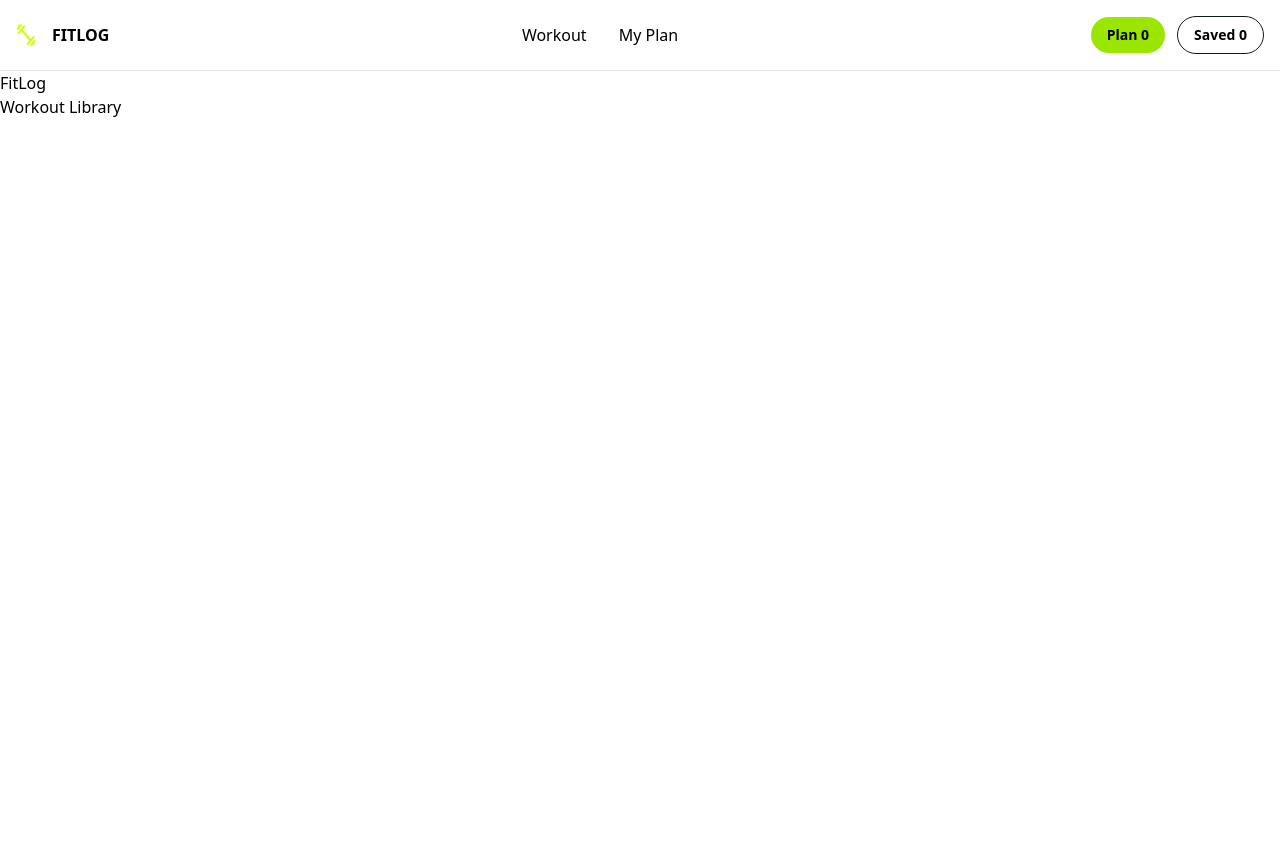
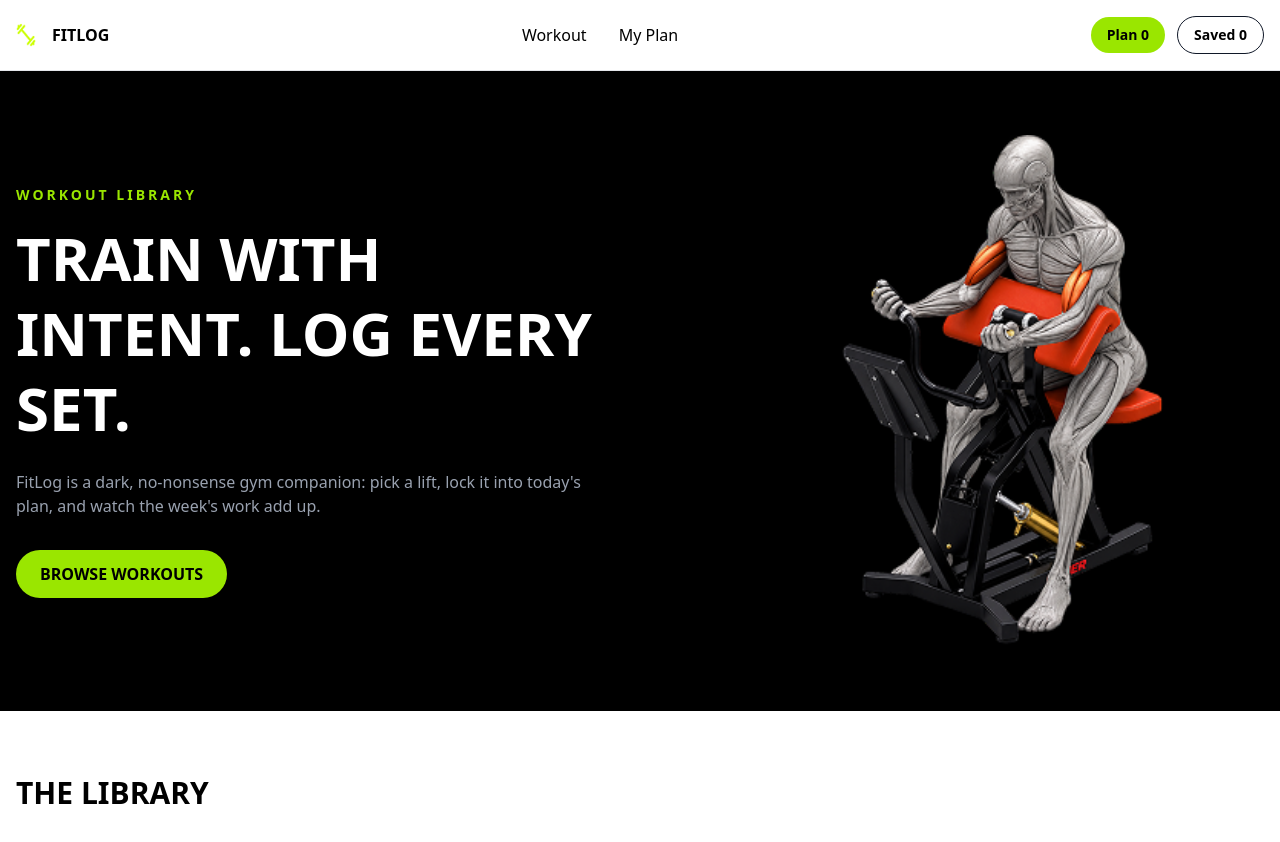
Before and after one commit to MahabubMabba/6th-Assignment, a Next.js app: page / in a window 1280 px wide. Shown: the top 842 px of the page. Before the commit the page ends 800 px from the top, so only its background shows below. Built offline with nearby package versions, Linux system fonts and the light colour scheme.

Commit message:
Add Hero Section

```diff
--- a/src/app/page.tsx
+++ b/src/app/page.tsx
@@ -1,8 +1,52 @@
+import Image from "next/image";
+import banner from "../../assets/banner.png";
+
 const HomePage = () => {
   return (
     <main>
-      <h1>FitLog</h1>
-      <p>Workout Library</p>
+      <section className="bg-black text-white">
+        <div className="container mx-auto grid items-center gap-10 px-4 py-16 md:grid-cols-2">
+
+          <div>
+            <h5 className="mb-4 text-sm font-bold uppercase tracking-[3px] text-lime-400">
+              WORKOUT LIBRARY
+            </h5>
+
+            <h2 className="text-4xl font-extrabold uppercase leading-tight md:text-6xl">
+              TRAIN WITH INTENT. LOG EVERY SET.
+            </h2>
+
+            <p className="mt-6 max-w-xl text-gray-400">
+              FitLog is a dark, no-nonsense gym companion: pick a lift, lock it
+              into today&apos;s plan, and watch the week&apos;s work add up.
+            </p>
+
+            <a
+              href="#library"
+              className="mt-8 inline-block rounded-full bg-lime-400 px-6 py-3 font-bold text-black"
+            >
+              BROWSE WORKOUTS
+            </a>
+          </div>
+
+
+          <div className="flex justify-center md:justify-end">
+            <Image
+              src={banner}
+              alt="FitLog workout banner"
+              width={600}
+              height={500}
+              priority
+              className="h-auto w-full max-w-lg"
+            />
+          </div>
+
+        </div>
+      </section>
+
+      <section id="library" className="container mx-auto px-4 py-16">
+        <h2 className="text-3xl font-bold">THE LIBRARY</h2>
+      </section>
     </main>
   );
 };
```
